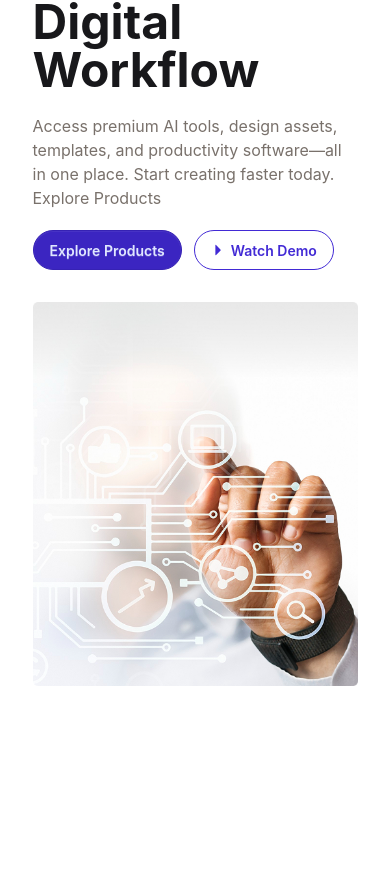
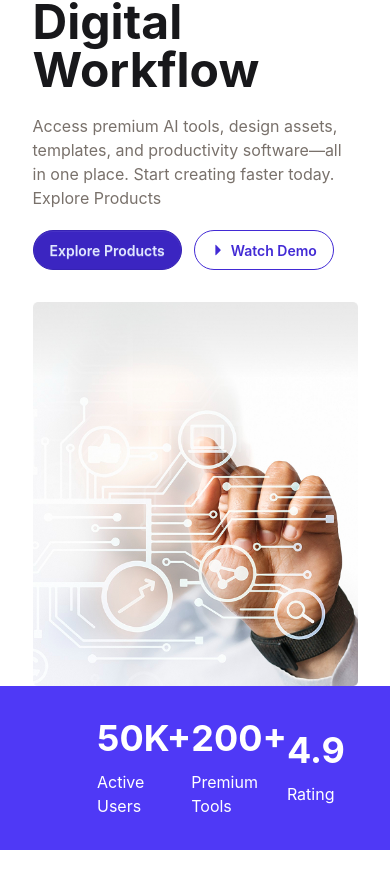
Before and after one commit to Sabbir943/Digi-tools, a React (Vite) app: page / in a window 390 px wide. Shown: the part 282-1170 px from the top of the page. Before the commit the page ends 968 px from the top, so only its background shows below. Built offline with nearby package versions, Linux system fonts and the light colour scheme.

Commit message:
done by user section by responsive

```diff
--- a/src/App.jsx
+++ b/src/App.jsx
@@ -1,11 +1,13 @@
 import './App.css'
 import HeroSection from './Component/HeroSection/HeroSection'
 import NavBar from './Component/NavBar/NavBar'
+import User from './Component/UserSection/User'
 function App() {
  return (
     <>
    <NavBar></NavBar>
    <HeroSection></HeroSection>
+   <User></User>
 
 
 
--- /dev/null
+++ b/src/Component/UserSection/User.jsx
@@ -0,0 +1,24 @@
+import React from 'react';
+
+const User = () => {
+    return (
+        <div className='bg-[#4F39F6] mb-20'>
+            <div className='text-white flex justify-between items-center w-8/12 mx-auto p-8'>
+                <div>
+                    <p className='text-4xl font-bold mb-3'>50K+</p>
+                    <p>Active Users</p>
+                </div>
+                <div>
+                    <p className='text-4xl font-bold mb-3'>200+</p>
+                    <p>Premium Tools</p>
+                </div>
+                <div>
+                    <p className='text-4xl font-bold mb-3'>4.9</p>
+                    <p>Rating</p>
+                </div>
+            </div>
+        </div>
+    );
+};
+
+export default User;
```
